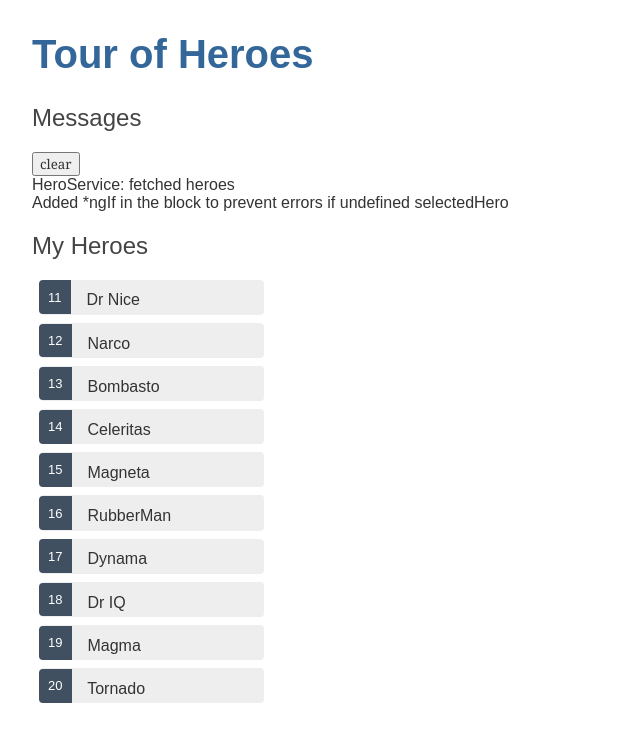
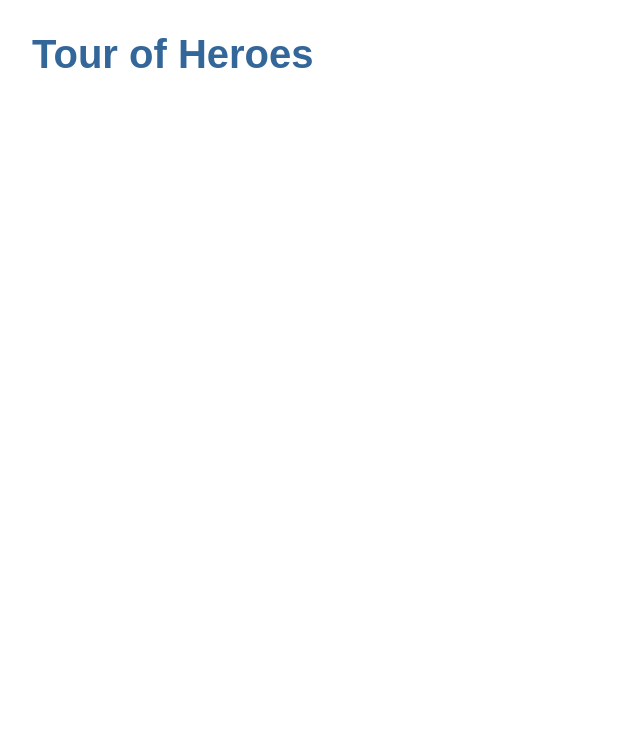
Before and after one commit to art79/angular-hero-tour-79, an Angular app: page / in a window 1280 px wide. Shown: the top 742 px of the page, without its empty margins (0-640 px from the left). Built offline with nearby package versions, Linux system fonts and the light colour scheme.

Commit message:
Added routing using  previously generated routing module

```diff
--- a/src/app/app.component.html
+++ b/src/app/app.component.html
@@ -1,4 +1,13 @@
 <h1>{{title}}</h1>
+<app-messages></app-messages>
 <!-- See selector heroes.components.ts -->
-<app-messages></app-messages>
-<app-heroes></app-heroes>
+<!-- <app-heroes></app-heroes> -->
+<!--
+  Open the AppComponent template and replace the <app-heroes> element with a <router-outlet> element.
+  he AppComponent template no longer needs <app-heroes> because the app will only display the HeroesComponent when the user navigates to it.
+
+The <router-outlet> tells the router where to display routed views.
+
+The RouterOutlet is one of the router directives that became available to the AppComponent because AppModule imports AppRoutingModule which exported RouterModule. The ng generate command you ran at the start of this tutorial added this import because of the --module=app flag. If you manually created app-routing.module.ts or used a tool other than the CLI to do so, you'll need to import AppRoutingModule into app.module.ts and add it to the imports array of the NgModule.
+ -->
+ <router-outlet></router-outlet>
```
Also changed, not shown: src/app/app-routing.module.ts (+29 -1 lines).
